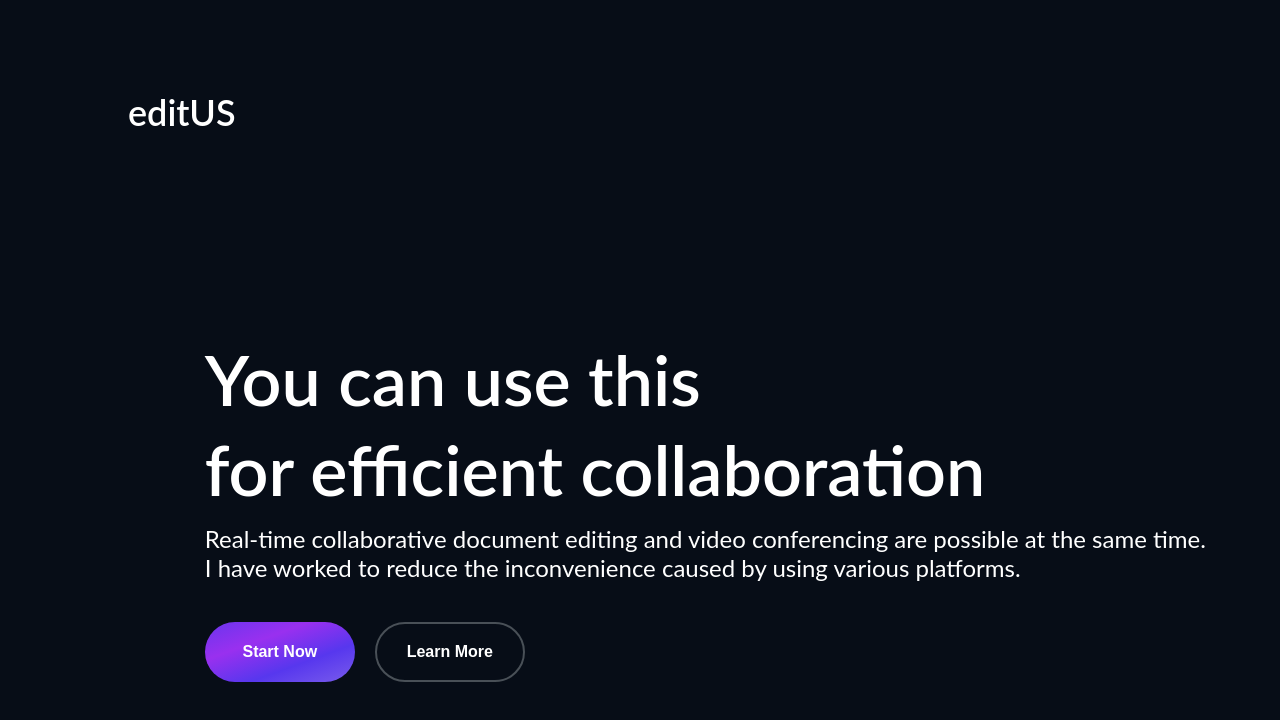
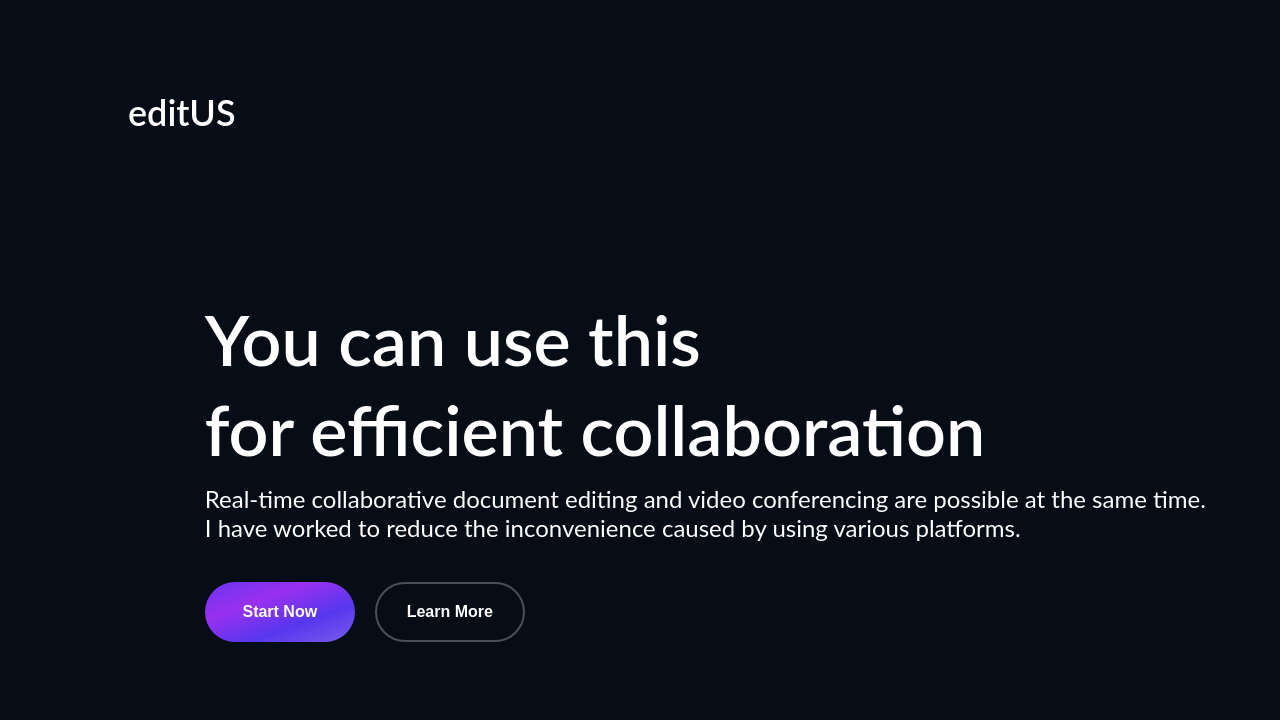
Before and after one commit to Jisu0528/editUS, a React (Create React App) app in the folder client/: page / in a window 1280 px wide. Shown: the top 720 px of the page. Built offline with nearby package versions, Linux system fonts and the light colour scheme.

Commit message:
design: 시작 페이지 마진 수정

```diff
--- a/client/src/pages/Start.jsx
+++ b/client/src/pages/Start.jsx
@@ -22,7 +22,7 @@ function Start() {
 }
 
 const Wrapper = styled.div`
-  margin: 200px 5vw 0 16vw;
+  margin: 160px 5vw 0 16vw;
 `;
 
 const TopSection = styled.div`
```
